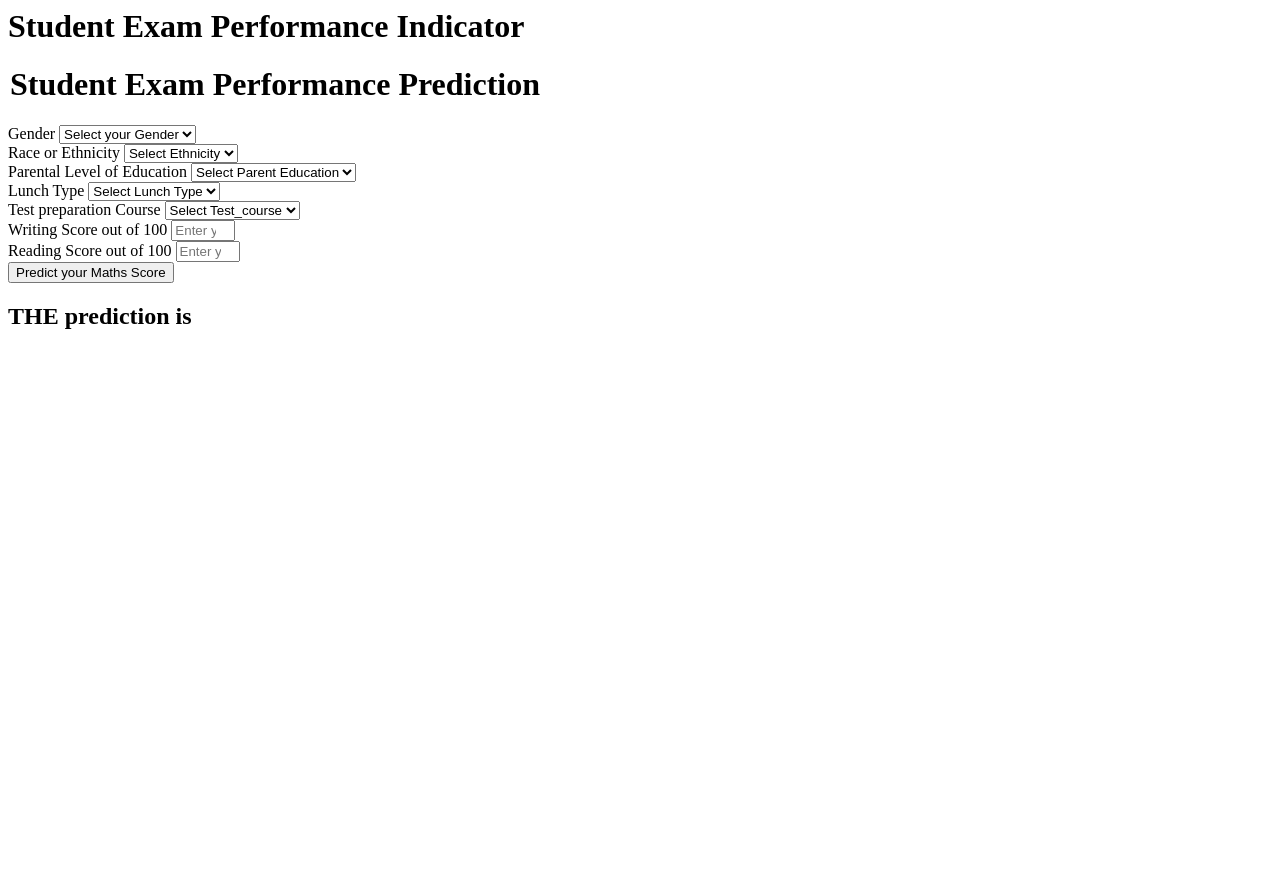
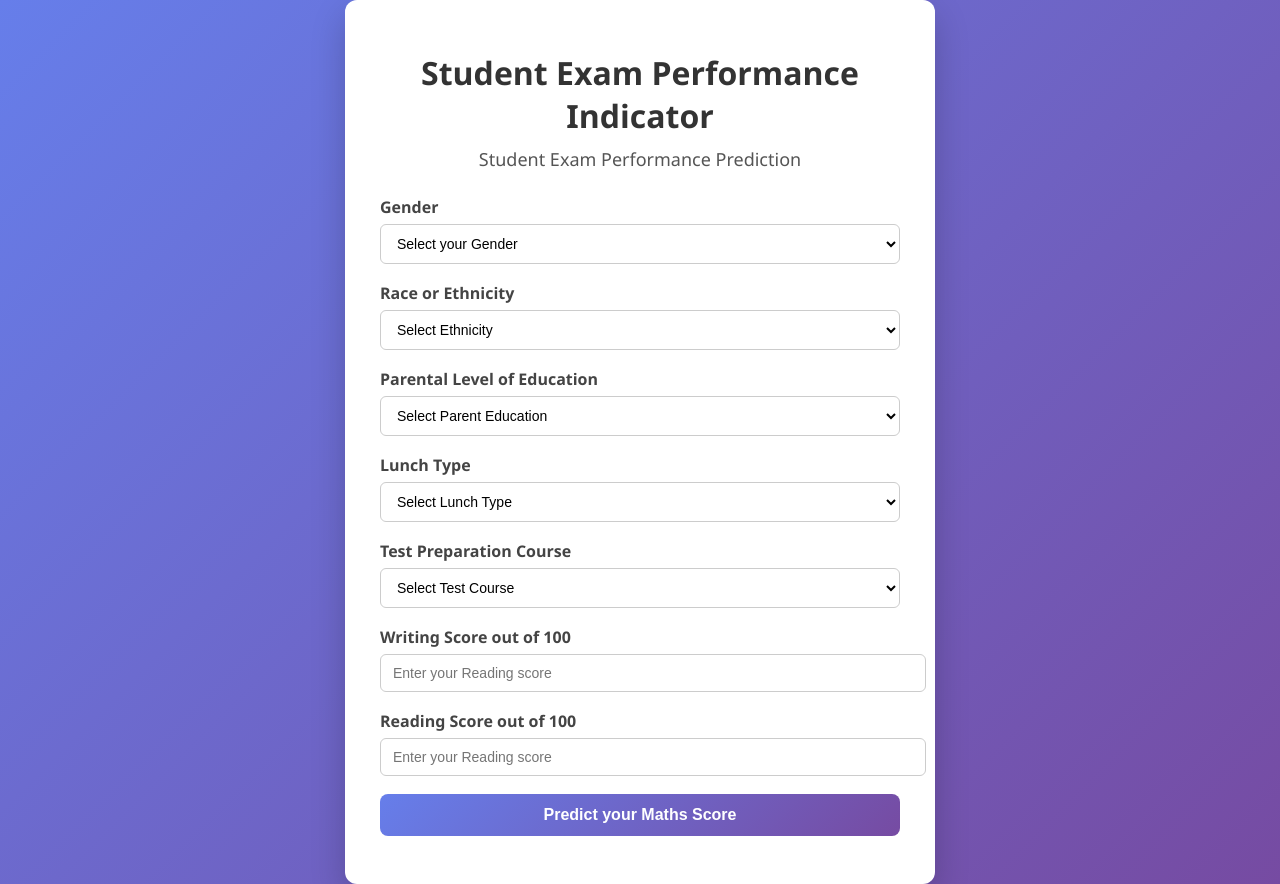
Before and after one commit to Sidd1475/ML-Project-, a Flask app: page /predictdata in a window 1280 px wide. Before the commit the page ends 329 px from the top, so only its background shows below. Run offline with Flask 3, Linux system fonts and the light colour scheme.

Commit message:
UI changes

```diff
--- a/templates/home.html
+++ b/templates/home.html
@@ -1,111 +1,185 @@
-<html>
+<!DOCTYPE html>
+<html lang="en">
+<head>
+    <meta charset="UTF-8">
+    <title>Student Exam Performance Predictor</title>
+    <style>
+        body {
+            margin: 0;
+            padding: 0;
+            font-family: "Segoe UI", Tahoma, Geneva, Verdana, sans-serif;
+            background: linear-gradient(135deg, #667eea, #764ba2);
+            min-height: 100vh;
+            display: flex;
+            justify-content: center;
+            align-items: center;
+        }
+
+        .login {
+            background: #ffffff;
+            width: 100%;
+            max-width: 520px;
+            padding: 30px 35px;
+            border-radius: 12px;
+            box-shadow: 0 15px 35px rgba(0, 0, 0, 0.2);
+        }
+
+        .login h1 {
+            text-align: center;
+            margin-bottom: 10px;
+            color: #333;
+        }
+
+        .login legend {
+            font-size: 18px;
+            text-align: center;
+            margin-bottom: 25px;
+            color: #555;
+        }
+
+        .mb-3 {
+            margin-bottom: 18px;
+        }
+
+        .form-label {
+            display: block;
+            font-weight: 600;
+            margin-bottom: 6px;
+            color: #444;
+        }
+
+        .form-control {
+            width: 100%;
+            padding: 10px 12px;
+            font-size: 14px;
+            border-radius: 6px;
+            border: 1px solid #ccc;
+            outline: none;
+            transition: border-color 0.3s, box-shadow 0.3s;
+        }
+
+        .form-control:focus {
+            border-color: #667eea;
+            box-shadow: 0 0 0 2px rgba(102, 126, 234, 0.2);
+        }
+
+        select.form-control {
+            background-color: #fff;
+        }
+
+        .btn {
+            width: 100%;
+            padding: 12px;
+            font-size: 16px;
+            font-weight: bold;
+            border: none;
+            border-radius: 8px;
+            cursor: pointer;
+            background: linear-gradient(135deg, #667eea, #764ba2);
+            color: white;
+            transition: transform 0.2s, box-shadow 0.2s;
+        }
+
+        .btn:hover {
+            transform: translateY(-1px);
+            box-shadow: 0 8px 20px rgba(0, 0, 0, 0.2);
+        }
+
+        .result {
+            margin-top: 20px;
+            padding: 12px;
+            background: #f4f6ff;
+            border-left: 5px solid #667eea;
+            border-radius: 6px;
+            text-align: center;
+            font-size: 18px;
+            font-weight: 600;
+            color: #333;
+        }
+    </style>
+</head>
+
 <body>
     <div class="login">
         <h1>Student Exam Performance Indicator</h1>
 
-       <form action="{{ url_for('predict_datapoint')}}" method="post">
-        <h1>
+        <form action="{{ url_for('predict_datapoint') }}" method="post">
             <legend>Student Exam Performance Prediction</legend>
-        </h1>
+
             <div class="mb-3">
                 <label class="form-label">Gender</label>
-            <select class="form-control" name="gender" placeholder="Enter you Gender" required>
-                <option class="placeholder" selected disabled value="">Select your Gender</option>
-                <option value="male">
-                    Male
-                </option>
-                <option value="female">
-                    Female
-                </option>
+                <select class="form-control" name="gender" required>
+                    <option selected disabled value="">Select your Gender</option>
+                    <option value="male">Male</option>
+                    <option value="female">Female</option>
                 </select>
             </div>
+
             <div class="mb-3">
                 <label class="form-label">Race or Ethnicity</label>
-            <select class="form-control" name="ethnicity" placeholder="Enter you ethnicity" required>
-                <option class="placeholder" selected disabled value="">Select Ethnicity</option>
-                <option value="group A">
-                    Group A
-                </option>
-                <option value="group B">
-                    Group B
-                </option>
-                <option value="group C">
-                    Group C
-                </option>
-                <option value="group D">
-                    Group D
-                </option>
-                <option value="group E">
-                    Group E
-                </option>
+                <select class="form-control" name="ethnicity" required>
+                    <option selected disabled value="">Select Ethnicity</option>
+                    <option value="group A">Group A</option>
+                    <option value="group B">Group B</option>
+                    <option value="group C">Group C</option>
+                    <option value="group D">Group D</option>
+                    <option value="group E">Group E</option>
                 </select>
             </div>
+
             <div class="mb-3">
                 <label class="form-label">Parental Level of Education</label>
-            <select class="form-control" name="parental_level_of_education"
-                placeholder="Enter you Parent Education" required>
-                <option class="placeholder" selected disabled value="">Select Parent Education</option>
-                <option value="associate's degree">
-                    associate's degree
-                </option>
-                <option value="bachelor's degree">
-                    bachelor's degree
-                </option>
-                <option value="high school">
-                    high school
-                </option>
-                <option value="master's degree">
-                    master's degree
-                </option>
-                <option value="some college">
-                    some college
-                </option>
-                <option value="some high school">
-                    some high school
-                </option>
+                <select class="form-control" name="parental_level_of_education" required>
+                    <option selected disabled value="">Select Parent Education</option>
+                    <option value="associate's degree">Associate's degree</option>
+                    <option value="bachelor's degree">Bachelor's degree</option>
+                    <option value="high school">High school</option>
+                    <option value="master's degree">Master's degree</option>
+                    <option value="some college">Some college</option>
+                    <option value="some high school">Some high school</option>
                 </select>
             </div>
+
             <div class="mb-3">
                 <label class="form-label">Lunch Type</label>
-            <select class="form-control" name="lunch" placeholder="Enter you Lunch" required>
-                <option class="placeholder" selected disabled value="">Select Lunch Type</option>
-                <option value="free/reduced">
-                    free/reduced
-                </option>
-                <option value="standard">
-                    standard
-                </option>
+                <select class="form-control" name="lunch" required>
+                    <option selected disabled value="">Select Lunch Type</option>
+                    <option value="free/reduced">Free / Reduced</option>
+                    <option value="standard">Standard</option>
                 </select>
             </div>
+
             <div class="mb-3">
-            <label class="form-label">Test preparation Course</label>
-            <select class="form-control" name="test_preparation_course" placeholder="Enter you Course"
-                required>
-                <option class="placeholder" selected disabled value="">Select Test_course</option>
-                <option value="none">
-                    None
-                </option>
-                <option value="completed">
-                    Completed
-                </option>
+                <label class="form-label">Test Preparation Course</label>
+                <select class="form-control" name="test_preparation_course" required>
+                    <option selected disabled value="">Select Test Course</option>
+                    <option value="none">None</option>
+                    <option value="completed">Completed</option>
                 </select>
             </div>
+
             <div class="mb-3">
                 <label class="form-label">Writing Score out of 100</label>
                 <input class="form-control" type="number" name="reading_score"
-                placeholder="Enter your Reading score" min='0' max='100' />
+                       placeholder="Enter your Reading score" min="0" max="100" />
             </div>
+
             <div class="mb-3">
                 <label class="form-label">Reading Score out of 100</label>
                 <input class="form-control" type="number" name="writing_score"
-                placeholder="Enter your Reading Score" min='0' max='100' />
+                       placeholder="Enter your Reading score" min="0" max="100" />
             </div>
+
             <div class="mb-3">
-            <input class="btn btn-primary" type="submit" value="Predict your Maths Score" required />
+                <input class="btn" type="submit" value="Predict your Maths Score" />
             </div>
         </form>
-    <h2>
-       THE  prediction is {{results}}
-    </h2>
-   <body>
+
+        {% if results %}
+        <div class="result">
+            The predicted Maths score is: <strong>{{ results }}</strong>
+        </div>
+        {% endif %}
+    </div>
+</body>
 </html>
```
Also changed, not shown: templates/index.html (+138 -3 lines). Lines whose indentation alone changed are shown as unchanged.
